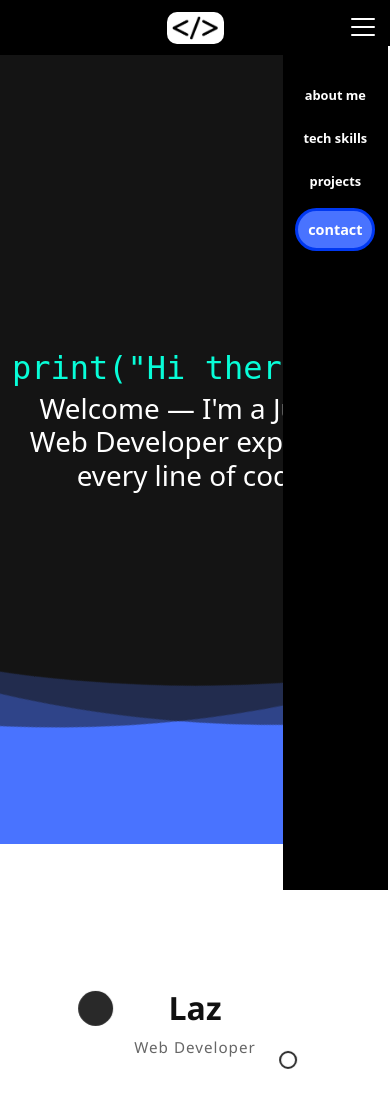
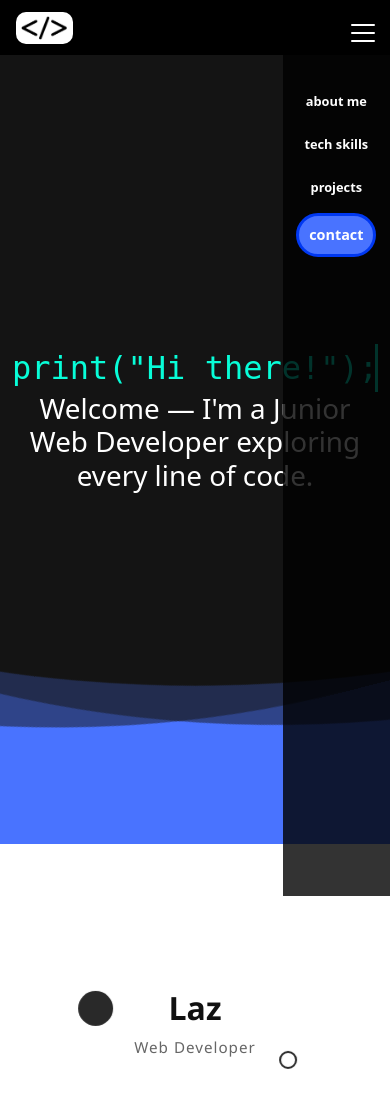
Before and after one commit to latolatto/resume, a PHP site: page / in a window 390 px wide, after a click that opens the changed part. Shown: the top 1095 px of the page. Run offline with PHP 8.4, Linux system fonts and the light colour scheme; some libraries are stand-ins or nearby versions.

Commit message:
small tiny fixes

```diff
--- a/styles.css
+++ b/styles.css
@@ -214,12 +214,13 @@ nav ul{
       /* background-color: skyblue !important; */
     }
       .nav-logo {
-        grid-column: 2/3;
+        grid-column: 1/3;
         align-self: center;
           display: flex;
           align-items: center;
           justify-content: center;
-          justify-self: center;
+          justify-self: start;
+          padding-left:1rem;
       }
 
       .navbar{
@@ -241,9 +242,16 @@ nav ul{
     .container-fluid{
       padding-right:0;
       align-self:center;
+        align-items: center;
+
     }
 
 
+    nav.navbar.navbar-expand-lg {
+    align-self: center !important;
+    /* padding-top: 1rem; */
+    top: 25%;
+  }
 
     .navbar-toggler {
       border: none !important;
@@ -257,13 +265,12 @@ nav ul{
           flex-direction: column;
           justify-content: flex-start;
           align-items:center;
-          justify-self: end;
+          justify-self: start;
           gap:0.5rem;
           width:100%;
           padding-top: 2rem;
           height:100vh;
-          background-color: black;
-          border-right:2px solid white;
+          background-color: rgba(0, 0, 0, 0.799);
           color:white !important;
           font-size: 0.8rem;
           font-weight: 600;
@@ -284,6 +291,10 @@ nav ul{
       }
       .navbar>.container, .navbar>.container-fluid, .navbar>.container-lg, .navbar>.container-md, .navbar>.container-sm, .navbar>.container-xl, .navbar>.container-xxl{
     justify-content: end;
+}
+
+.navbar-toggler {
+  align-self: center;
 }
   }
 
@@ -756,7 +767,7 @@ h1{
       position: relative;
       overflow: hidden;
       width:90%;
-      height:60vh;
+      /* height:60vh; */
     }
 
     .carousel .card .media-container {
@@ -842,7 +853,7 @@ h1{
       @media (max-width: 768px) {
     .owl-prev span,
     .owl-next span {
-display:none !important;
+/* display:none !important; */
     }
 
       }
```
Also changed, not shown: index.html (+58 -4 lines), script.js (line endings or trailing spaces).
